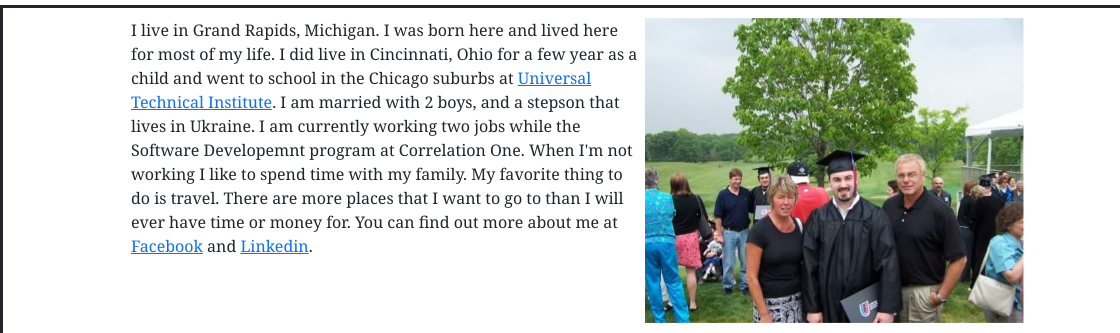
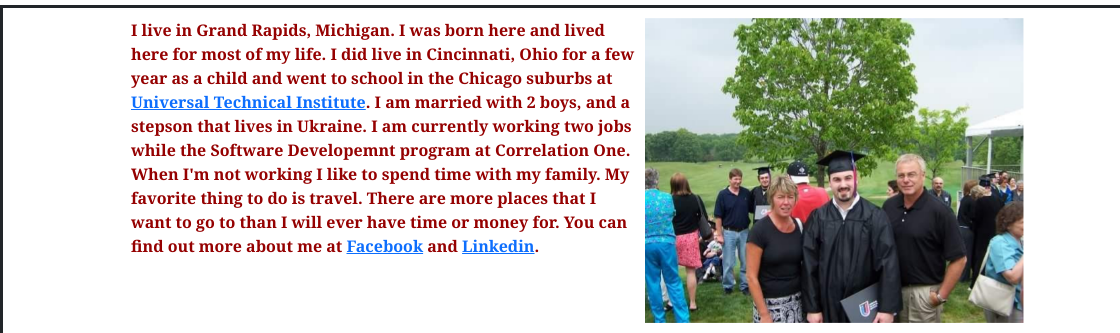
Before and after one commit to CompuCrypt/Mywebsite, a plain HTML site: page index.html in a window 1280 px wide. Shown: the part 396-729 px from the top of the page, 0-1120 px from the left. Drawn offline with nearby package versions, Linux system fonts and the light colour scheme; files that its build step writes are made by us from their sources; grey boxes are pictures that could not be loaded; files whose address does not match are found by name.

Commit message:
bolded and changed color of about me content text

```diff
--- a/css/style.css
+++ b/css/style.css
@@ -127,3 +127,8 @@ grid-template-columns: none;
 #resume{
     font-size: xx-large;
 }
+
+.about-content{
+    color: #950101;
+    font-weight: bold;
+}
--- a/index.html
+++ b/index.html
@@ -38,7 +38,7 @@
   <div id="about" class="content">
     <h2>About Me</h2>
     <div class="about-grid">
-      <div><p>I live in Grand Rapids, Michigan.  I was born here and lived here for most of my life.
+      <div><p class="about-content">I live in Grand Rapids, Michigan.  I was born here and lived here for most of my life.
         I did live in Cincinnati, Ohio for a few year as a child and went to school in the Chicago suburbs at
         <a href="https://www.uti.edu/">Universal Technical Institute</a>.  I am married with 2 boys, and a stepson that lives in Ukraine.
         I am currently working two jobs while the Software Developemnt program at Correlation One.  When I'm not working
```
